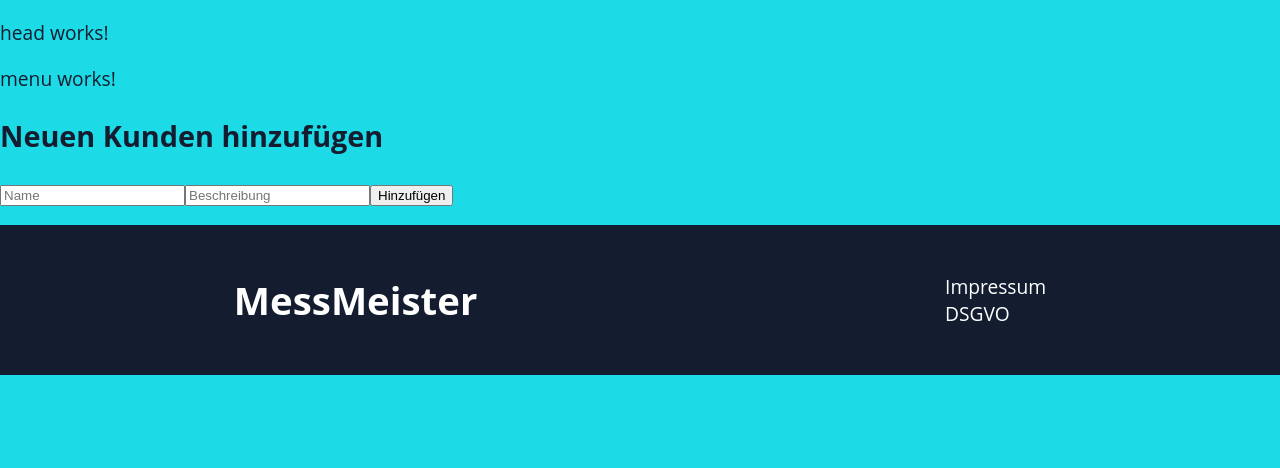
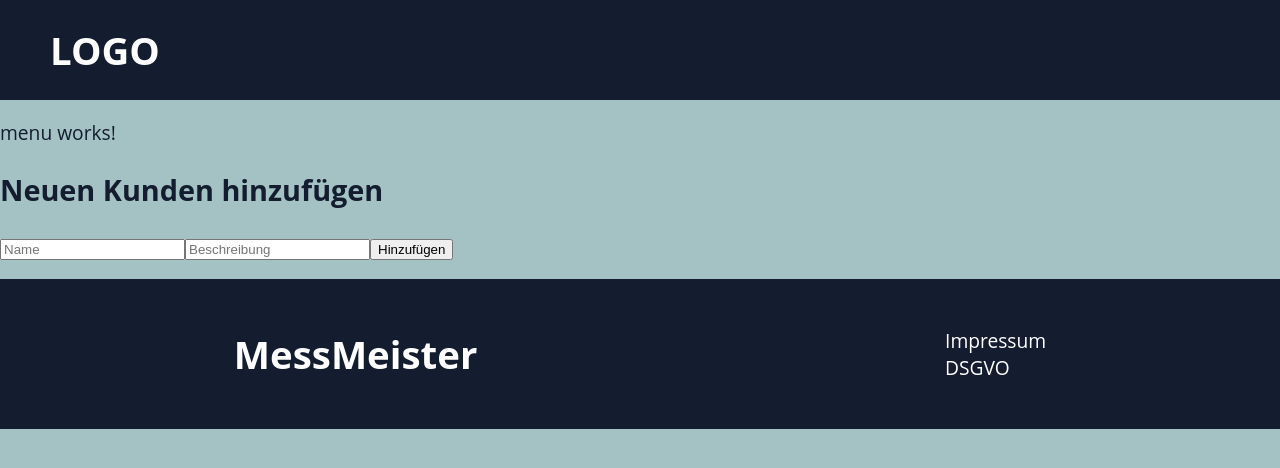
Before and after one commit to KayBeckmann/messMeister, an Angular app: page / in a window 1280 px wide. Shown: the top 468 px of the page. Built offline with nearby package versions, Linux system fonts and the light colour scheme.

Commit message:
add header

```diff
--- a/src/app/head/head.component.html
+++ b/src/app/head/head.component.html
@@ -1 +1,6 @@
-<p>head works!</p>
+<header>
+    <div class="left">
+        <h1>LOGO</h1>
+    </div>
+    <div class="right"></div>
+</header>
--- a/src/app/head/head.component.scss
+++ b/src/app/head/head.component.scss
@@ -0,0 +1,11 @@
+header{
+    background-color: var(--darkblue);
+    color: white;
+    height: 100px;
+    display: flex;
+    align-items: center;
+}
+
+h1{
+    margin-left: 50px;
+}
--- a/src/styles.scss
+++ b/src/styles.scss
@@ -1,6 +1,6 @@
 :root {
   /* Colors */
-  --background-color: #1cdae6;
+  --background-color: #a4c2c4;
   --background-color-hover: #4b47ff;
   --darkblue: #141d2f;
   --font-color: #141d2f;
@@ -22,6 +22,7 @@ html {
 body {
   height: 100%;
   margin: 0;
+  padding: 0;
   background-color: var(--background-color);
   font-family: "PT Sans", "Open Sans", sans-serif;
   font-size: clamp(1rem, 0.933rem + 0.36vw, 1.2rem);
```
